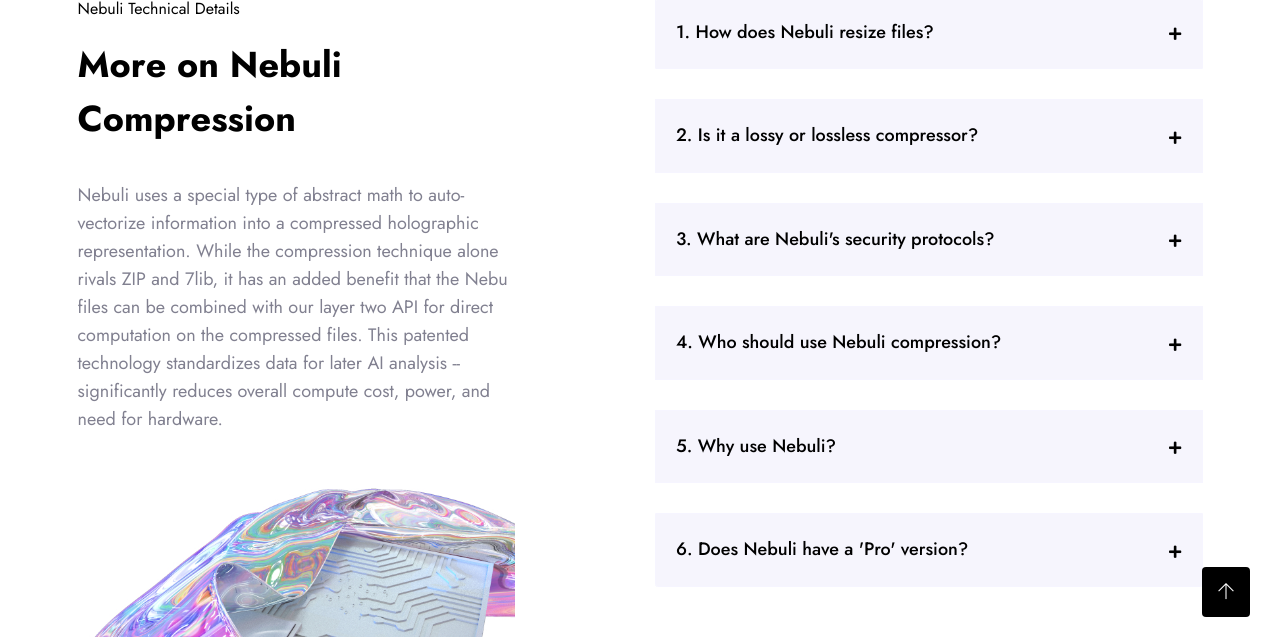
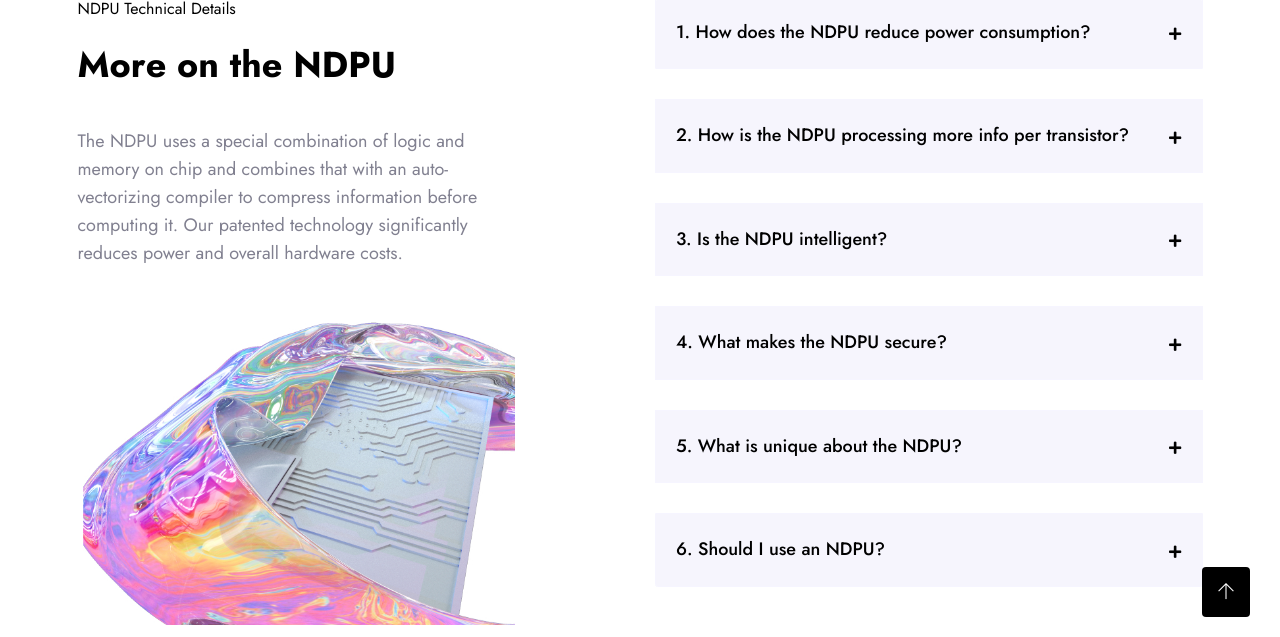
Before and after one commit to simuliinc/simuliinc.github.io, a Jekyll site: the page built from Nebuli-FAQs.md, in a window 1280 px wide and 900 px high, scrolled down 403 px, cut to the strip 263-900 px from the top of the window. Built offline with Jekyll 4.4.1, drawn with Linux system fonts in a browser that asks for light colours.

Commit message:
Add files via upload

```diff
--- a/_config.yml
+++ b/_config.yml
@@ -1,3 +1,4 @@
+
 ####################################
 ######     Global start     ######
 ####################################
@@ -6,7 +7,7 @@
 email               : 'info@simuli.ai'
 address             : ''
 phone               : # 015610001234
-description         : Reinvinting data for low power, resource efficient, scalable AI. # >- means to ignore newlines until "baseurl:"
+description         : An advanced computing company innovating low power, resource efficient, intelligent hardware for hyperscale computing and AGI. # >- means to ignore newlines until "baseurl:"
 baseurl             : "" # the subpath of your site, e.g. /blog
 url                 : "https://www.simuli.ai/" #  7277783  the base hostname & protocol for your site, e.g. http://example.com
 locale              : "en_US"
@@ -225,7 +226,6 @@
 ##########################################################################
 ############################ about #######################################
 ##########################################################################
-
 about:
   description: "Our holographic compression software allows direct computation without decompression. Computing in compressed form is more climate friendly AI, leading to 3x power reduction, massive reduction in memory requirements, and online processing prowess. By adding a middle layer between our new data structures and your AI, integration is easy without sacrificing accuracy. All while our new neuro-inspired learning algorithms leverage emerging hardware for fully autonomous, human understandable AI systems. Scalable big data AI arrives for everyday processors."
   image: assets/img/about/about-1.png
@@ -235,14 +235,13 @@
 about2:
   bg_image: assets/img/about/about-3.jpg
   description: "Our new compression software allows any data to be compressed into a holographic representation called a Nebu file. Any Nebu file can be decompressed to reconstruct the pre-compressed data 100% flawlessly."
-  list: <li> <i class="icofont-check-circled"></i> Data agnostic
-    </li> <li> <i class="icofont-check-circled"></i> Verifiably lossless </li>
-    <li> <i class="icofont-check-circled"></i> Standardizes data for direct computation without decompression </li>
+  list: <li> <i class="icofont-check-circled"></i> It analyzes complex data
+    </li> <li> <i class="icofont-check-circled"></i> It handles noisy information </li>
+    <li> <i class="icofont-check-circled"></i> It learns to make predictions and classifications </li>
   subtitle: Nebuli Features # NDPU Features
   title: Holographic Compression # The Processor for Hyperscale Computing
   work_link: '/Nebuli-FAQs/'
   work_text: Learn More <i class="icofont-long-arrow-right"></i>
-
 
 ##########################################################################
 ############################ blog #######################################
@@ -374,7 +373,7 @@
   title_text: Explore More <i class="icofont-long-arrow-right"></i>
   title_link: '/about/'
 
-  intro: Scaling AGI
+  intro: Scalable AI
   subtitle: # Resource efficient hardware for scalable and intelligent computing
 
   service_text: Try Our Compression (Coming Soon) <i class="icofont-long-arrow-right"></i> # Explore More <i class="icofont-long-arrow-right"></i>
@@ -392,7 +391,7 @@
   contact_link: contact.html
   contact_text: Contact Us
   subtitle: Contact Us
-  title: Find out how our AI solves your problem. Please contact us.
+  title: Find out how our AI solves your problem. Please Contact Us.
 
 ##########################################################################
 ######################## subscribe #######################################
@@ -409,8 +408,7 @@
   contact_link: /contact/
   contact_text: Contact Us
   subtitle: What We Do
-  title: We are scaling AI for big data analysis.
-
+  title: We Providing Scalable and Intelligent Hardware + Software stacks <br> To Our Clients.
 
 ##########################################################################
 ######################## features #######################################
@@ -418,16 +416,16 @@
 features:
 - image: assets/img/icons/man.png
   type: Compression
-  description: Verifiably lossless and data agnostic compression provides the core data structures needed for computing in compressed form.
+  description: Verifyably lossless and dta agnostic compression provides the core data structs needed for computing in compressed form.
 - image: assets/img/icons/rating.png
+  type: Neuro-inspired Learning Algorithms
+  description: Artificial intelligence is quickly progressing to the next level -- AGI -- with our new neur-inspired learning algorithms.
+- image: assets/img/icons/checked.png
   type: Scalable AI
-  description: As data continues to grow, the AI industry is spending more in power and costs. We're radically improving scaling pipelines in existing AI with our binding API to compute in compressed form.
-- image: assets/img/icons/checked.png
-  type: Neuro-Inspired Learning Algorithms
-  description: Artificial intelligence is quickly progressing to the next level -- AGI -- with our new neuro-inspired learning algorithms.
+  description: As data continues to grow, the AI industry is spending more in power and costs. We're radically improving scaling pipelines in existing AI.
 - image: assets/img/icons/consult.png
-  type: Climate-Friendly Autonomous
-  description: Our fully autonomous system, ReArc, is co-designed for emerging hardware with our planet in mind.
+  type: Climate Friendly Hardware
+  description: Our autonomous systems are co-designed for emerging hardware eith human unstandability in mind.
 
 # features2:
 # - image: assets/img/icons/man.png
@@ -453,7 +451,7 @@
   title: "Power Reduction*"
 - image: assets/img/icons/2.png
   counter: '28'
-  title: "Throughput Increase*"
+  title: "Speed Increase*"
 - image: assets/img/icons/feedback.png
   counter: '178'
   title: "Memory Reduction*"
@@ -516,23 +514,23 @@
   subtitle: 'Applications'
 
 feature_services:
-  - name: Data
+  - name: Cloud Services
     image: '/assets/img/work/cloud.png'
-    title: Data Centers
+    title: Cloud Services
     service_text: dsfds
-    service_link: '/database/'
+    service_link: '/cloud/'
 
   - name: Artificial Intelligence
     image: '/assets/img/work/brain.jpg'
     title: Artificial Intelligence
     service_text: Explore Service
-    service_link: '/rearc/'
+    service_link: '/work/'
 
-  - name: Self-Driving
-    image: 'assets/img/work/car2.jpg'
-    title: Full Self-Driving
+  - name: Blockchain Technologies
+    image: '/assets/img/work/block.png'
+    title: Blockchain Tech
     service_text: Explore Service
-    service_link: '/selfdriving/'
+    service_link: '/blockchain/'
 
 ####################################################################
 ######################## feedbacks #################################
@@ -562,50 +560,39 @@
   image: assets/img/faq/fag-bg.png
   title: NDPU Details
 
-# faq2:
-#   description: The NDPU uses a special combination of logic and memory on chip and combines that with an auto-vectorizing compiler to compress information before computing it. Our patented technology significantly reduces power and overall hardware costs.
-#   image: assets/img/about/about3.jpg
-#   subtitle: More on the NDPU
-#   title: NDPU Technical Details
+faq2:
+  description: The NDPU uses a special combination of logic and memory on chip and combines that with an auto-vectorizing compiler to compress information before computing it. Our patented technology significantly reduces power and overall hardware costs.
+  image: assets/img/about/about3.jpg
+  subtitle: More on the NDPU
+  title: NDPU Technical Details
 
-faq2:
-  description: Nebuli uses a special type of abstract math to auto-vectorize information into a compressed holographic representation. While the compression technique alone rivals ZIP and 7lib, it has an added benefit that the Nebu files can be combined with our layer two API for direct computation on the compressed files. This patented technology standardizes data for later AI analysis -- significantly reduces overall compute cost, power, and need for hardware.
-  image: assets/img/about/about3.jpg
-  subtitle: More on Nebuli Compression
-  title: Nebuli Technical Details
-
-# faqs:
-# - title: 1. How does the NDPU reduce power consumption?
-#   description: Information is automatically compressed into a holographic math state and then processed in the compressed form. This technique uses less memory which reduces power needed.
-# - title: 2. How is the NDPU processing more info per transistor?
-#   description: Since information is compressed before processed, each transistor can be running in parallel computing all of the info with less bits used to represent that info.
-# - title: 3. Is the NDPU intelligent?
-#   description: Our new chip uses a type of math that is contextual, this means that a new type of artificial intelligence can be supported without adding more and more GPUs as models scale.
-# - title: 4. What makes the NDPU secure?
-#   description: The chip uses two forms of security. First, the software layer randomly scrambles the data into an abstract string. Then, the hardware uses PUF to ensure the random scramble is post-quantum secure.
-# - title: 5. What is unique about the NDPU?
-#   description: Our floor layout of logic and memory is like islands of logic in a sea of memory. The logic is designed for fixed point geometric operations instead of floating point matrix multiplication ops of GPUs. All information is compressed, binarized, and vectorized on chip.
-# - title: 6. Should I use an NDPU?
-#   description: Anyone who is processing lots and lots of data and wants to do so without constantly adding more hardware and increasing power will love the NDPU.
+faqs:
+- title: 1. How does the NDPU reduce power consumption?
+  description: Information is automatically compressed into a holographic math state and then processed in the compressed form. This technique uses less memory which reduces power needed.
+- title: 2. How is the NDPU processing more info per transistor?
+  description: Since information is compressed before processed, each transistor can be running in parallel computing all of the info with less bits used to represent that info.
+- title: 3. Is the NDPU intelligent?
+  description: Our new chip uses a type of math that is contextual, this means that a new type of artificial intelligence can be supported without adding more and more GPUs as models scale.
+- title: 4. What makes the NDPU secure?
+  description: The chip uses two forms of security. First, the software layer randomly scrambles the data into an abstract string. Then, the hardware uses PUF to ensure the random scramble is post-quantum secure.
+- title: 5. What is unique about the NDPU?
+  description: Our floor layout of logic and memory is like islands of logic in a sea of memory. The logic is designed for fixed point geometric operations instead of floating point matrix multiplication ops of GPUs. All information is compressed, binarized, and vectorized on chip.
+- title: 6. Should I use an NDPU?
+  description: Anyone who is processing lots and lots of data and wants to do so without constantly adding more hardware and increasing power will love the NDPU.
 
 faqs2:
-- title: 1. How does Nebuli resize files?
-  description: Any data type is automatically compressed into a holographic math state and stored as a Nebu file type. This technique uses significantly less memory then the original data format. In most cases, Nebuli outperforms ZIP and 7lib. When the data is decompressed, a reconstruction process is called on the Nebu file converting it back to the original file type with all the original data.
-
-- title: 2. Is it a lossy or lossless compressor?
-  description: Nebuli is verifiably lossless compression. This means the contents of your reconstructed data is exactly as it was before you compressed it.
-
-- title: 3. What are Nebuli's security protocols?
-  description: Nebui file types use two forms of security. First, the compression layer randomly scrambles the data into an abstract string. Then, a second layer of RSA further encrypts the file to ensure added protection.
-
-- title: 4. Who should use Nebuli compression?
-  description: Anyone who is storing data and wants to store more of it securely. The most benefited users are those processing lots and lots of data and wants to do so without constantly adding more hardware and increasing power (see 'Why').
-
-- title: 5. Why use Nebuli?
-  description: Since information is compressed in our special Nebu form, our AI API can be used to directly process the compressed data. Since you're computing on compressed data... you end up computing all of the info with less bits used to represent that info. The expected result is massive power and memory consumption decrease.
-
-- title: 6. Does Nebuli have a 'Pro' version?
-  description: Please contact us for custom tailored versions of Nebuli. Our fine-tuned Nebuli Pro versions are built to handle your specific data storing and processing needs.
+- title: 1. How does the NDPU reduce power consumption?
+  description: Information is automatically compressed into a holographic math state and then processed in the compressed form. This technique uses less memory which reduces power needed.
+- title: 2. How is the NDPU processing more info per transistor?
+  description: Since information is compressed before processed, each transistor can be running in parallel computing all of the info with less bits used to represent that info.
+- title: 3. Is the NDPU intelligent?
+  description: Our new chip uses a type of math that is contextual, this means that a new type of artificial intelligence can be supported without adding more and more GPUs as models scale.
+- title: 4. What makes the NDPU secure?
+  description: The chip uses two forms of security. First, the software layer randomly scrambles the data into an abstract string. Then, the hardware uses PUF to ensure the random scramble is post-quantum secure.
+- title: 5. What is unique about the NDPU?
+  description: Our floor layout of logic and memory is like islands of logic in a sea of memory. The logic is designed for fixed point geometric operations instead of floating point matrix multiplication ops of GPUs. All information is compressed, binarized, and vectorized on chip.
+- title: 6. Should I use an NDPU?
+  description: Anyone who is processing lots and lots of data and wants to do so without constantly adding more hardware and increasing power will love the NDPU.
 
 
 ####################################################################
@@ -688,38 +675,34 @@
   username: Rachel St.Clair, PhD
   profession: Co-Founder, CEO
   description: Leading thinker on the intersection of computing, math & neuroscience. 20+ Papers published, several citations. Center for Future Mind Fellow.
+- image: assets/img/team/2.png
+  username: Ben Goertzel, PhD
+  description: Expert on advanced computing. 450+ paper published & cited over 5k times. Created world's first robot citizen. Founder of SingularityNet and TrueAGI.
+  profession: Co-Founder, CRO
 - image: assets/img/team/3.png
   username: Binoy Syed
   profession: Co-Founder, COO
   description: Semiconductor & ASIC Industry. Leader and experimental technologist with expertise in manufacturing, engineering, commercialization & alliances.
 engineers:
+- image: assets/img/team/Vijay.jpg
+  username: Vijayvithal Jahagirdar
+  profession: Hardware Engineer Consultant
+  description: 2 decades designing complex communication chips and contributed to the tapeout of dozens of chips. Worked for LSI/Intel, Texas Instruments, CEERI Pilani, Inrom Systems.
 - image: assets/img/team/peter.jpg
   username: Peter Sutor
   profession: High-Dimensional Computing Expert
   description: PhD UMD & MSc in Computer Science. 14+ publications in high-dimensional computing, IEE chair of HDC conference. Worked for the US Army, Keystone Automotive, Penn State University.
-- image: assets/img/team/Victor.jpg
-  username: Victor Cavero
-  profession: Embedded Systems Engineer
-  description: Specializes in optimizing performance through low-level/bare metal techniques and hardware resources across diverse digital environments and hardware systems.
-- image: assets/img/team/Pablo.jpg
-  username: Pablo Zizzutti
-  profession: Embedded Systems Engineer
-  description: Software expert, enthusiast, analyst and problem solver, likes challenging projects.
 - image: assets/img/team/ron.png
   username: Ron Teitelbaum
   profession: Software Expert
   description: Accomplished tech veteran with expertise in 3D Collaboration Systems and Medical/Pharmacy Systems. Decades of experience in each field drives innovation delivering transformative solutions
-- image: assets/img/team/piotr.jpg
-  username: Piotr (Peter) Boltuc
-  profession: Head of R&D Governance and Communications
-  description: Leading thinker on digital transformation, focusing on customer-centric value proposition. Advocate for AGI-based second transformation. Prof. of Philosophy and Computer Science at UIS, and Management at SGH. Envisioning industry 4.5 with aligned tech and business paradigms. Focused on uncovering future horizons.
 mentors:
 - image: assets/img/team/4.png
   username: L. Andrew Coward
-  profession: Neuro-Inspired Advisor
+  profession: Neuroscience
   description: Creator of the Recommendation Architecture. 30+ years at Nortel Networks in design of electronic control systems. 24 years in complex systems and neuroscience. 4 books, 100+ publications and lectures.
   web: http://www.landrewcoward.com/
-- image: assets/img/team/2.png
-  username: Ben Goertzel, PhD
-  description: Expert on advanced computing. 450+ paper published & cited over 5k times. Created world's first robot citizen. Founder of SingularityNet and TrueAGI.
-  profession: Co-Founder, CRO
+- image: assets/img/team/piotr.jpg
+  username: Piotr (Peter) Boltuc
+  profession: Digital Transformation
+  description: Leading thinker on digital transformation, focusing on customer-centric value proposition. Advocate for AGI-based second transformation. Prof. of Philosophy and Computer Science at UIS, and Management at SGH. Envisioning industry 4.5 with aligned tech and business paradigms. Focused on uncovering future horizons.
```
